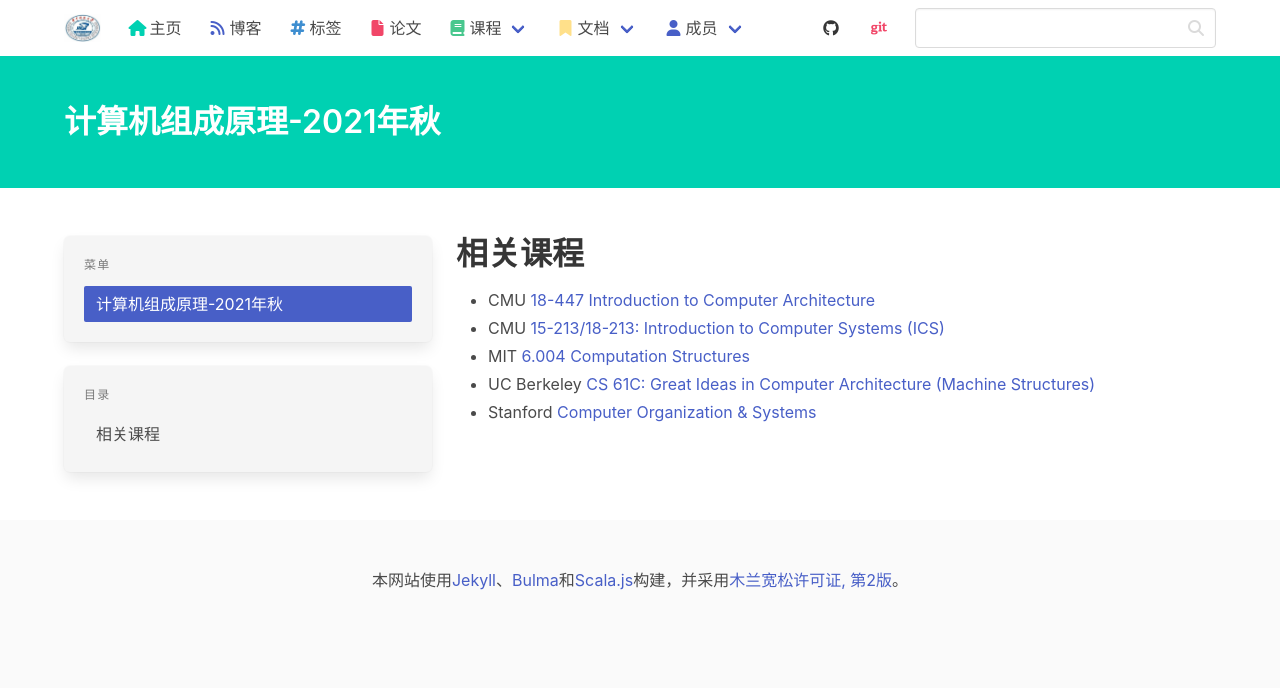
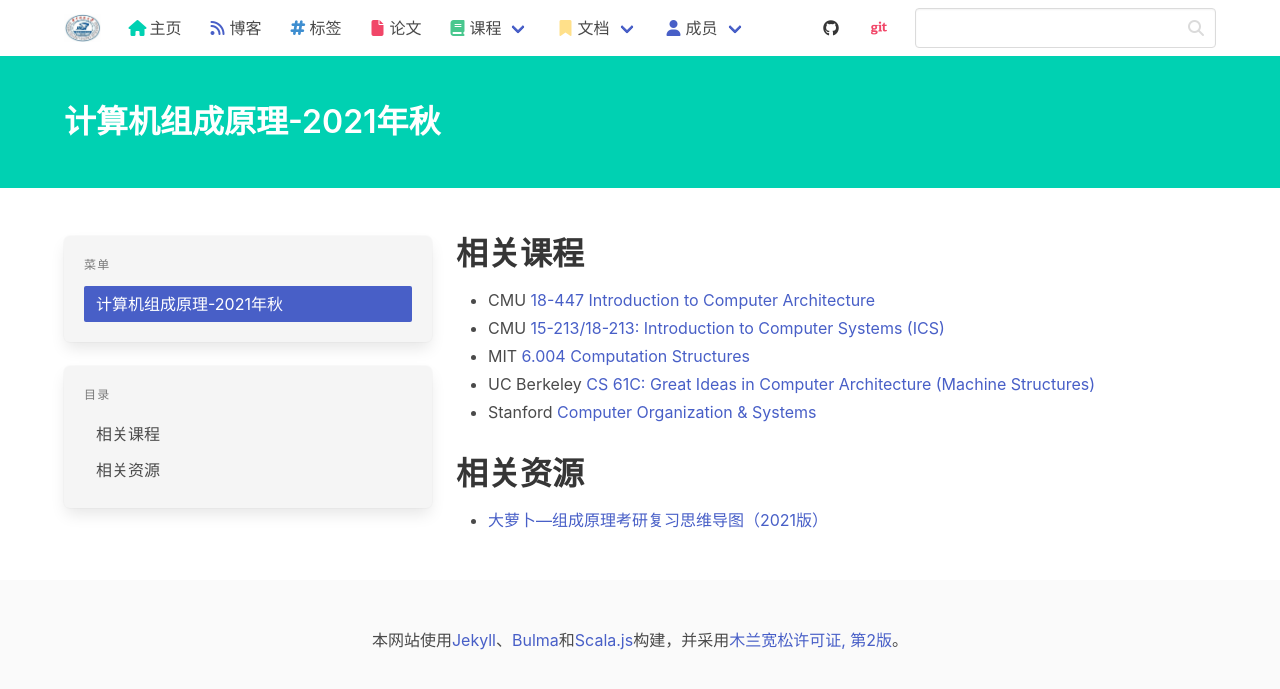
Before and after one commit to haslaboratory/haslaboratory.github.io, a Jekyll site: the page built from _courses/computer-organization/21fall/index.md, in a window 1280 px wide. Shown: the top 689 px of the page. Built offline with Jekyll 4.4.1, drawn with Linux system fonts in a browser that asks for light colours; nearby versions of some CDN libraries; library files that are not in the unit come from our copies.

Commit message:
course 21fall

```diff
--- a/_courses/computer-organization/21fall/index.md
+++ b/_courses/computer-organization/21fall/index.md
@@ -13,3 +13,7 @@ order: 1
 - MIT [6.004 Computation Structures](https://6004.mit.edu/)
 - UC Berkeley [CS 61C: Great Ideas in Computer Architecture (Machine Structures)](https://cs61c.org/)
 - Stanford [Computer Organization & Systems](https://web.stanford.edu/class/cs107/)
+
+# 相关资源
+
+- [大萝卜---组成原理考研复习思维导图（2021版）](https://mubu.com/explore/2H36wIdHWE0)
```
